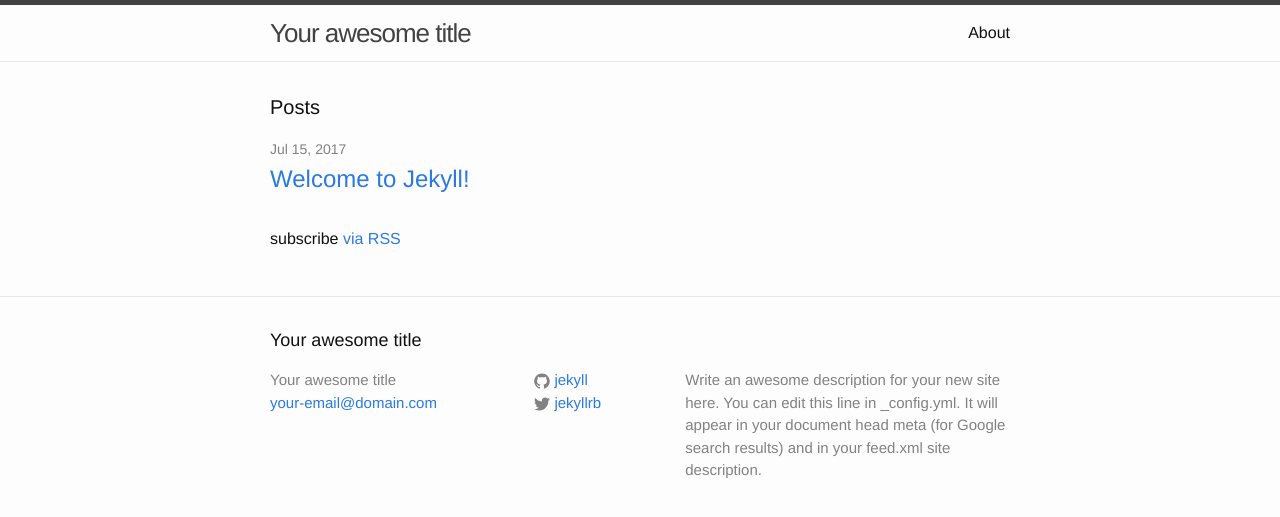
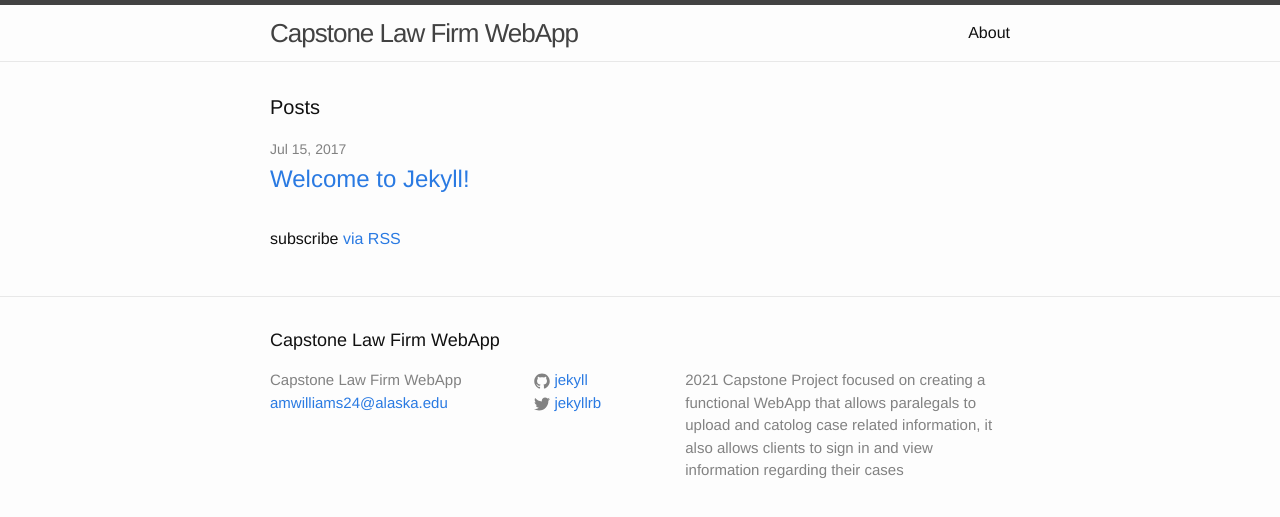
Before and after one commit to GuitarMusashi616/GuitarMusashi616.github.io, a Jekyll site: the page built from index.html, in a window 1280 px wide. Shown: the top 517 px of the page. Built offline with Jekyll 4.4.1, drawn with Linux system fonts in a browser that asks for light colours.

Commit message:
Update _config.yml

```diff
--- a/_config.yml
+++ b/_config.yml
@@ -6,12 +6,12 @@
 # 'jekyll serve'. If you change this file, please restart the server process.
 
 # Site settings
-title: Your awesome title
-email: your-email@domain.com
+title: Capstone Law Firm WebApp
+email: amwilliams24@alaska.edu
 description: > # this means to ignore newlines until "baseurl:"
-  Write an awesome description for your new site here. You can edit this
-  line in _config.yml. It will appear in your document head meta (for
-  Google search results) and in your feed.xml site description.
+  2021 Capstone Project focused on creating a functional WebApp that allows
+  paralegals to upload and catolog case related information, it also allows
+  clients to sign in and view information regarding their cases
 baseurl: "" # the subpath of your site, e.g. /blog
 url: "http://yourdomain.com" # the base hostname & protocol for your site
 twitter_username: jekyllrb
```
